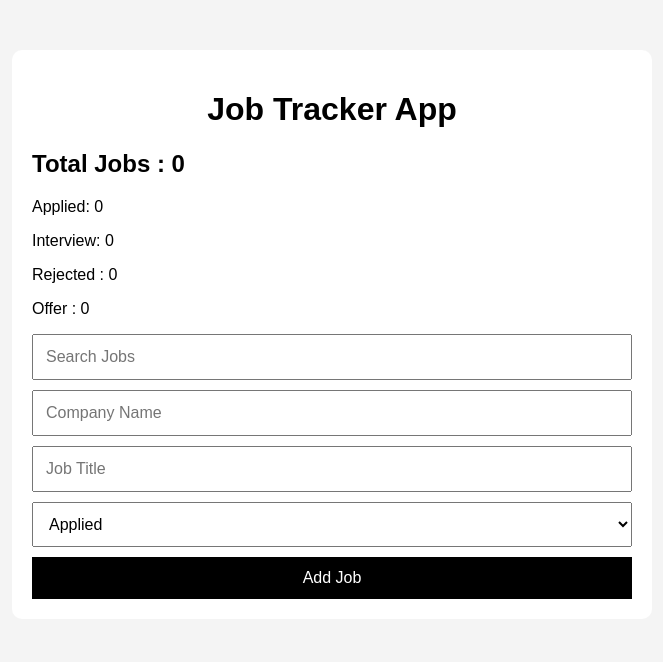
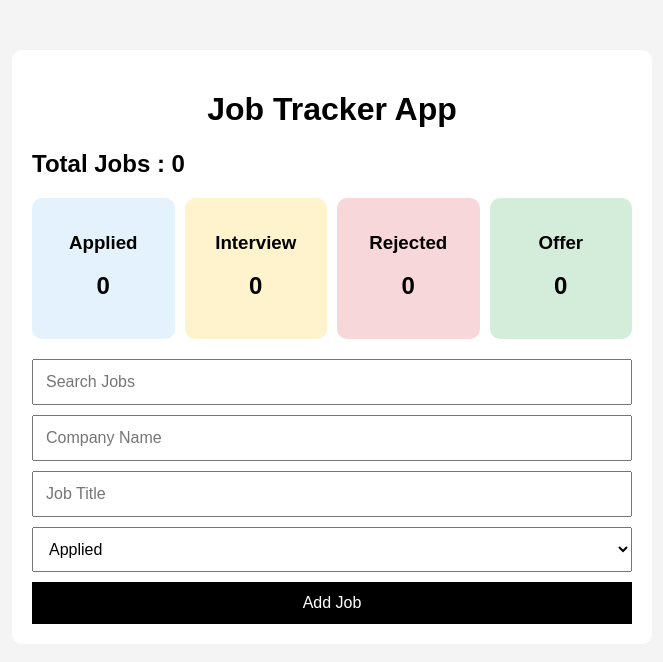
Before and after one commit to klvnclay27/job-tracker-app, a React (Vite) app: page / in a window 1280 px wide. Shown: the top 662 px of the page, without its empty margins (308-971 px from the left). Built offline with nearby package versions, Linux system fonts and the light colour scheme.

Commit message:
Added dashboard cards and status styling

```diff
--- a/src/App.css
+++ b/src/App.css
@@ -0,0 +1,38 @@
+
+.stats-container {
+    display: flex;
+    justify-content: space-between;
+    gap: 10px;
+    margin: 20px 0;
+}
+
+.stat-card {
+    flex: 1;
+    background: #f8f9fa;
+    padding: 15px;
+    border-radius: 10px;
+    text-align: center;
+    box-shadow: 0 2px 5px rbga(0,0,0,0.1);
+    font-weight: bold;
+}
+
+.stat-card p {
+    font-size: 24px;
+    margin-top: 10px;
+}
+
+.applied-card {
+    background-color: #e3f2fd;
+}
+
+.interview-card {
+    background-color: #fff3cd;
+}
+
+.rejected-card  {
+    background-color: #f8d7da ;
+}
+
+.offer-card {
+    background-color: #d4edda;
+}
--- a/src/App.jsx
+++ b/src/App.jsx
@@ -1,5 +1,6 @@
 import { useState, useEffect } from "react";
 import JobCard from "./components/JobCard";
+import "./App.css";
 
 function App() {
   const [company, setCompany] = useState("");
@@ -76,10 +77,27 @@ function App() {
       <h1>Job Tracker App</h1>
       <h2>Total Jobs : {jobs.length}</h2>
 
-      <p>Applied: {appliedJobs.length}</p>
-      <p>Interview: {interviewJobs.length}</p>
-      <p>Rejected : {rejectedJobs.length}</p>
-      <p>Offer : {offerJobs.length}</p>
+      <div className="stats-container">
+        <div className="stat-card applied-card">
+          <h3>Applied</h3>
+          <p>{appliedJobs.length}</p>
+        </div>
+
+        <div className="stat-card interview-card">
+          <h3>Interview</h3>
+          <p>{interviewJobs.length}</p>
+        </div>
+
+        <div className="stat-card rejected-card">
+          <h3>Rejected</h3>
+          <p>{rejectedJobs.length}</p>
+        </div>
+
+        <div className="stat-card offer-card">
+          <h3>Offer</h3>
+          <p>{offerJobs.length}</p>
+        </div>
+      </div>
 
       <div className="job-form">
         <input
```
